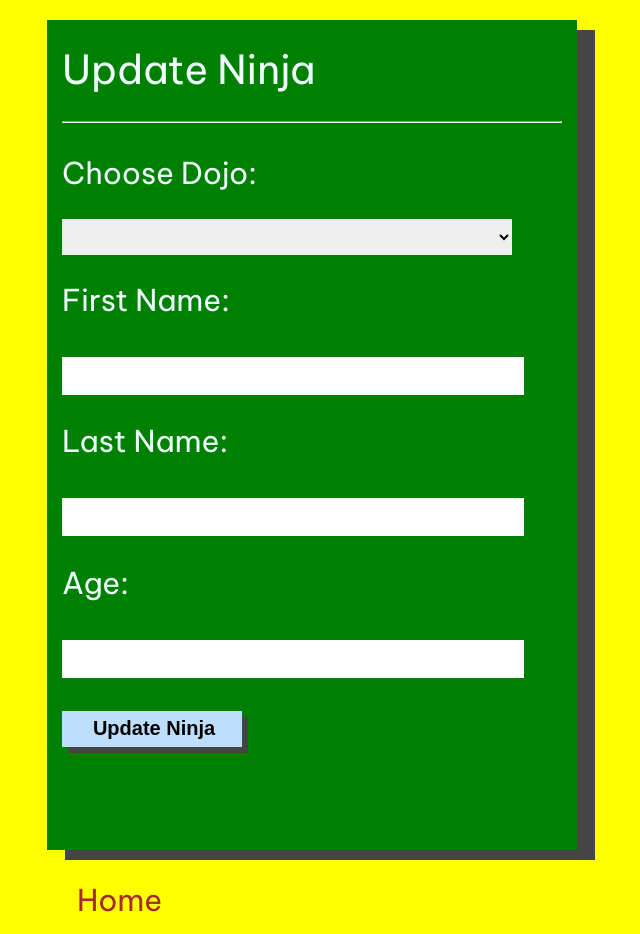
After one commit to gabbe-grodin/crud-dojos-and-ninjas, a Flask app: template flask_app/templates/update.html in a window 1280 px wide. The commit adds this page. Shown: the whole page, without its empty margins (328-968 px from the left). Run offline with Flask 3, Linux system fonts and the light colour scheme; the template is opened without the code that fills it, so the values that code supplies are empty.

Commit message:
added update functionality. all bugs fixed.

```diff
--- a/flask_app/static/css/style.css
+++ b/flask_app/static/css/style.css
@@ -51,8 +51,7 @@ table {
 /*******************************************/
 
 html {
-  /* 0.0625 * 16px = 1 (i.e., 1rem = 1px) */
-  font-size: 6.25%;
+  font-size: 62.5%;
 }
 body {
   font-size: 3rem;
@@ -69,13 +68,10 @@ h1 {
 .f-small {
   font-size: 1.18rem;
 }
+
 /******************************************
 /*! MY STYLES
 /*******************************************/
-
-html {
-  font-size: 62.5%;
-}
 
 body {
   background-color: yellow;
@@ -106,10 +102,6 @@ input, .input {
   padding-left: 10px;
 }
 
-h2 {
-
-}
-
 #dojo_name:placeholder-shown {
   font-style: italic;
   font-weight: 600;
@@ -123,7 +115,6 @@ h2 {
   width: 180px;
   height: 36px;
   box-shadow: 6px 6px rgb(69, 69, 69);
-  /* border: 6px outset rgba(21, 29, 85, 0.202); */
   border: none;
 }
 
@@ -134,7 +125,6 @@ h2 {
 .btn:active {
   transform: scale(.936);
   box-shadow: 3px 3px black;
-
 }
 
 table {
@@ -147,8 +137,8 @@ table thead tr th {
 }
 
 table tbody tr td {
+
   font-size: 2rem;
-  width: 100%;
   line-height: 120%;
   padding: 5px;
 }
--- a/flask_app/templates/index.html
+++ b/flask_app/templates/index.html
@@ -36,7 +36,7 @@
         <thead>
           <tr class="hidden">
             <td>Dojo</td>
-            <td>Action</td>
+            <td class="hidden">Action</td>
           </tr>
         </thead>
         <tbody>
@@ -47,7 +47,7 @@
                 {{dojo.dojo_name}}
               </a>
             </td>
-            <td>
+            <td class="f-small">
               <a href='/delete/dojo/{{ dojo.id }}'>Delete</a>
             </td>
           </tr>
--- /dev/null
+++ b/flask_app/templates/update.html
@@ -0,0 +1,88 @@
+<!DOCTYPE html>
+<html lang="en">
+<head>
+  <meta charset="UTF-8">
+  <meta name="viewport" content="width=device-width, initial-scale=1.0">
+  <title>Update Ninja</title>
+  <link rel="stylesheet" type="text/css" href="{{ url_for('static', filename='css/style.css') }}">
+  <link rel="preconnect" href="https://fonts.googleapis.com">
+  <link rel="preconnect" href="https://fonts.gstatic.com" crossorigin>
+  <link href="https://fonts.googleapis.com/css2?family=Be+Vietnam+Pro:ital,wght@0,200;0,300;0,400;0,500;0,600;1,200;1,300;1,400;1,500;1,600&display=swap" rel="stylesheet">
+</head>
+<body>
+  <main class="container">
+    <h1>Update Ninja</h1>
+    <hr>
+    <!-- FORM START -->
+    <form
+    action="/update/ninja/process"
+    method="post">
+
+      <!-- CHANGE THESE TO DYNAMIC VALUES NOT HARD CODED -->
+      <input type="hidden" name="id" value="{{ ninja.id }}"><!-- need to send in the ninja id to be edited -->
+      <!-- <input type="hidden" name="dojo_id" value="{{ ninja.dojo_id }}">need to include foreign key or dojo id because we will need to redirect to that dojo -->
+
+
+      <div
+      class="flx col">
+        <label
+        for="dojo">
+          Choose Dojo:
+        </label>
+        <select
+        name="dojo_id"
+        class="input"
+        id="dojo_id">
+          {% for dojo in dojos %}
+            <option
+            value="{{ dojo.id }}">
+              {{ dojo.dojo_name }}
+            </option>
+          {% endfor %}
+        </select>
+      </div>
+
+      <div>
+        <label for="first_name">
+          First Name:
+            <input
+            type="text"
+            name="first_name"
+            id="first_name"
+            value="{{ ninja.first_name }}">
+        </label>
+      </div>
+      <div>
+        <label for="last_name">
+          Last Name:
+            <input
+            type="text"
+            name="last_name"
+            id="last_name"
+            value="{{ ninja.last_name }}">
+        </label>
+      </div>
+      <div>
+        <label for="age">
+          Age:
+            <input
+            type="number"
+            name="age"
+            id="age"
+            value="{{ ninja.age }}">
+        </label>
+      </div>
+      <input
+        class="btn"
+        type="submit"
+        value="Update Ninja">
+    </form>
+    <!-- FORM END -->
+  </main>
+  <footer>
+      <a href="/dojos">
+        Home
+      </a>
+  </footer>
+</body>
+</html>
```
Also changed, not shown: flask_app/controllers/dojos.py (+16 -15 lines), flask_app/controllers/ninjas.py (+36 -6 lines), flask_app/models/dojo.py (+9 -7 lines), flask_app/models/ninja.py (+52 -5 lines), flask_app/templates/dojo.html (+10 -6 lines), 3 other files.
